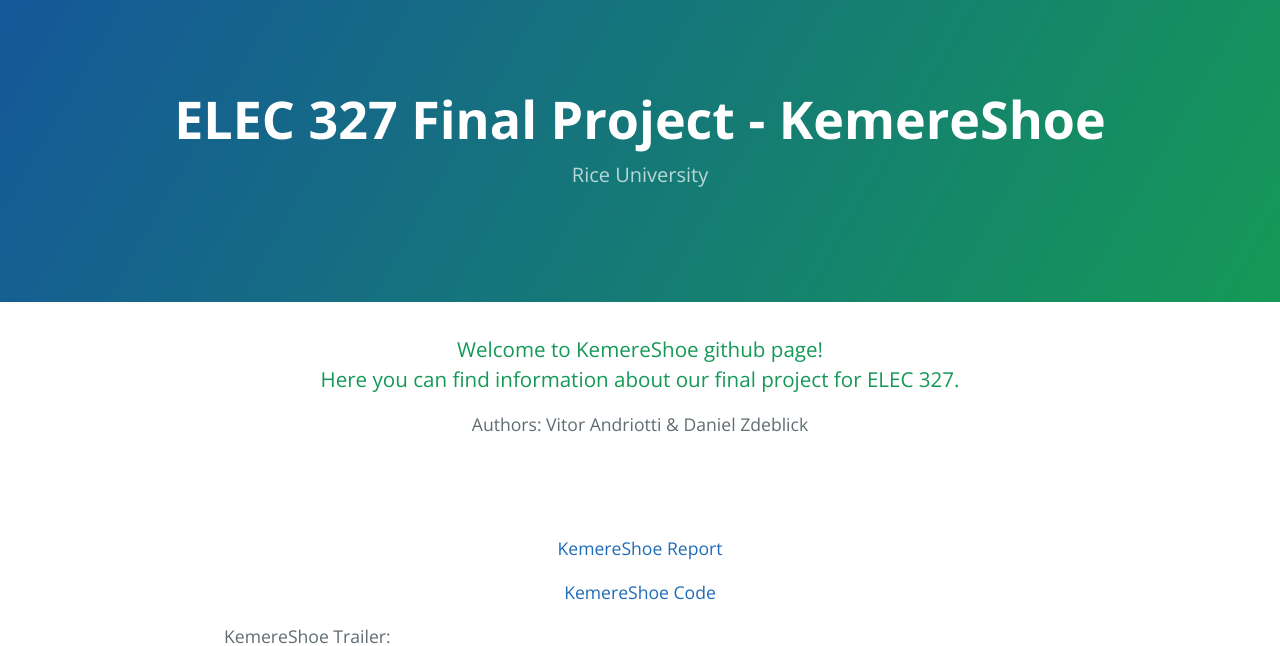
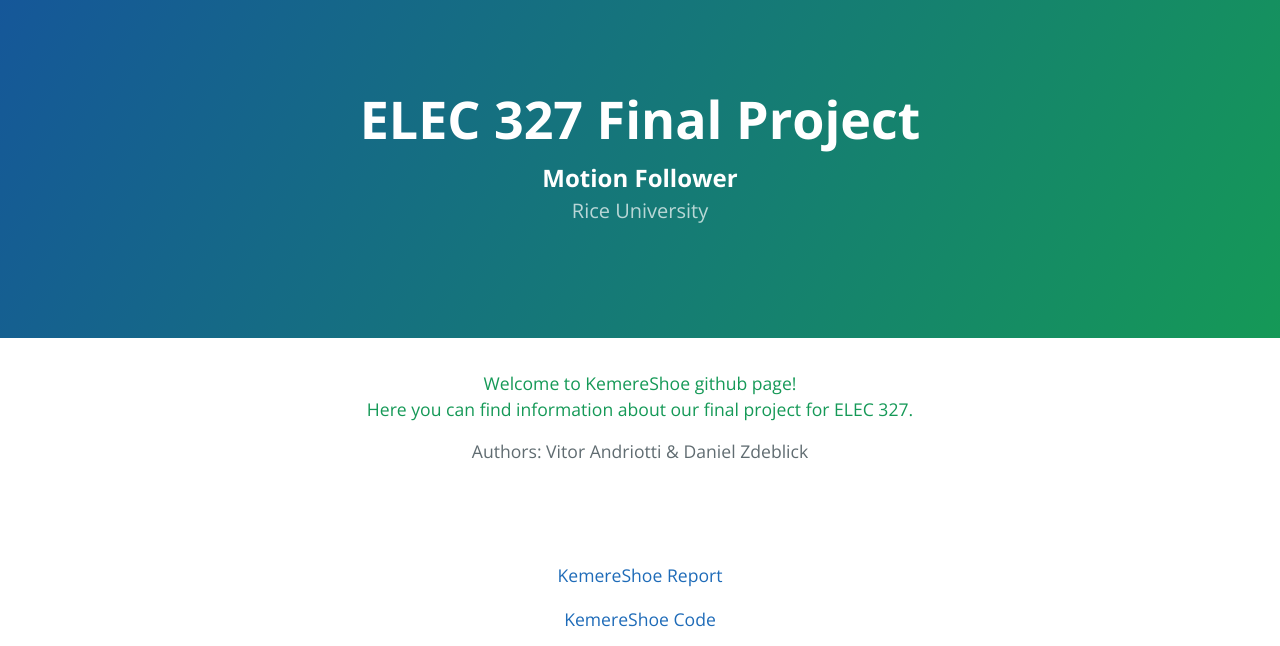
Before and after one commit to judtp/judtp.github.io, a plain HTML site: page index.html in a window 1280 px wide. Shown: the top 646 px of the page. Drawn offline with nearby package versions, Linux system fonts and the light colour scheme.

Commit message:
Initial changes to header of file

```diff
--- a/index.html
+++ b/index.html
@@ -2,7 +2,7 @@
 <html lang="en-us">
   <head>
     <meta charset="UTF-8">
-    <title>ELEC 327 Final Project - KemereShoe by va17</title>
+    <title>ELEC 327 Final Project - MotionFollower by jep6</title>
     <meta name="viewport" content="width=device-width, initial-scale=1">
     <link rel="stylesheet" type="text/css" href="stylesheets/normalize.css" media="screen">
     <link href='http://fonts.googleapis.com/css?family=Open+Sans:400,700' rel='stylesheet' type='text/css'>
@@ -14,14 +14,15 @@ container { width: 100%; margin: 0 auto;}
   </head>
   <body>
     <section class="page-header">
-      <h1 class="project-name">ELEC 327 Final Project - KemereShoe</h1>
-      <h2 class="project-tagline">Rice University</h2>
+      <h1 class="project-name">ELEC 327 Final Project</h1>
+      <h2 class="project-title">Motion Follower</h2>
+      <h3 class="project-tagline">Rice University</h3>
 
     </section>
 
     <section class="main-content">
-      <h3>
-<center><a id="welcome-to-kemereshoe-github-page-here-you-can-find-information-about-our-final-project-for-elec-327" class="anchor" href="#welcome-to-kemereshoe-github-page-here-you-can-find-information-about-our-final-project-for-elec-327" aria-hidden="true"><span class="octicon octicon-link"></span></a>Welcome to KemereShoe github page! <br> Here you can find information about our final project for ELEC 327.</h3>
+      <h4>
+<center><a id="welcome-to-kemereshoe-github-page-here-you-can-find-information-about-our-final-project-for-elec-327" class="anchor" href="#welcome-to-kemereshoe-github-page-here-you-can-find-information-about-our-final-project-for-elec-327" aria-hidden="true"><span class="octicon octicon-link"></span></a>Welcome to KemereShoe github page! <br> Here you can find information about our final project for ELEC 327.</h4>
 </center>
 <center><p>Authors: Vitor Andriotti &amp; Daniel Zdeblick</p></center>
 
```
